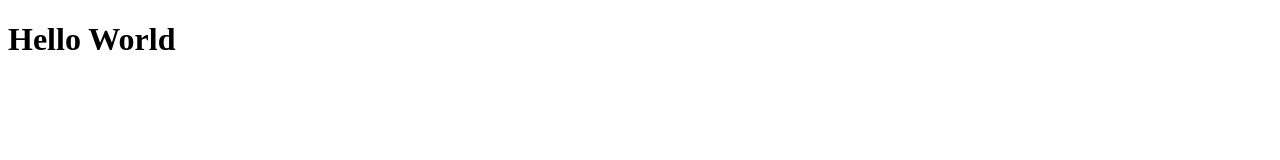
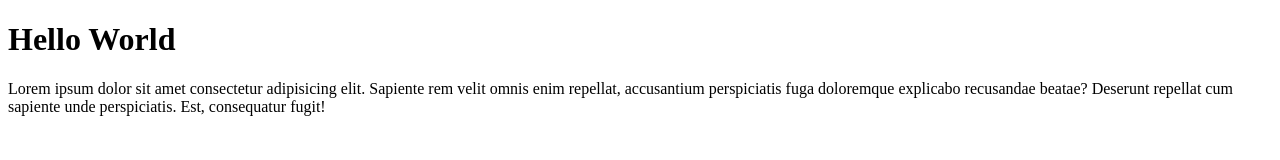
Before and after one commit to trisyabana22/test-git, a plain HTML site: page index.html in a window 1280 px wide. Drawn offline with Linux system fonts and the light colour scheme.

Commit message:
menambhkan paragraf

```diff
--- a/index.html
+++ b/index.html
@@ -8,5 +8,6 @@
 </head>
 <body>
     <h1>Hello World</h1>
+    <p>Lorem ipsum dolor sit amet consectetur adipisicing elit. Sapiente rem velit omnis enim repellat, accusantium perspiciatis fuga doloremque explicabo recusandae beatae? Deserunt repellat cum sapiente unde perspiciatis. Est, consequatur fugit!</p>
 </body>
 </html>
```
